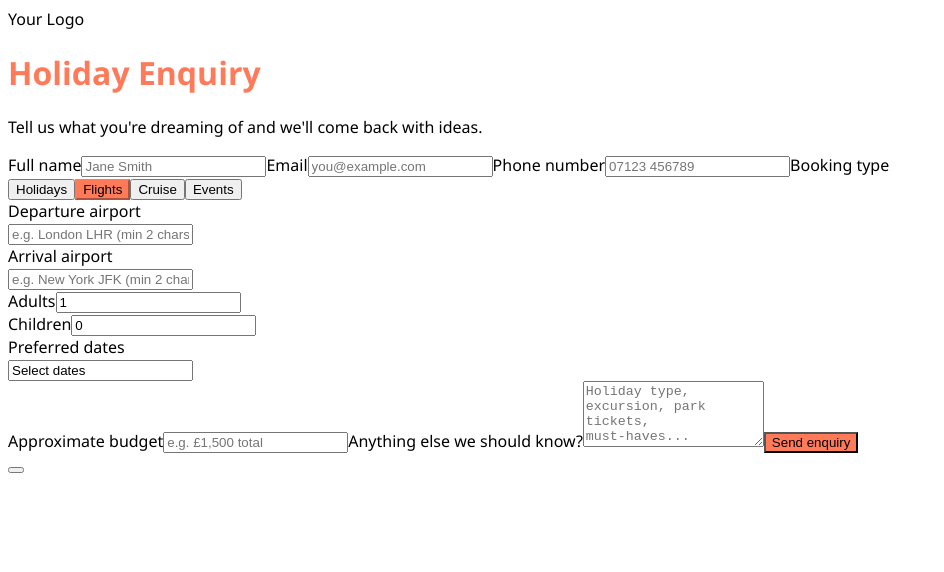
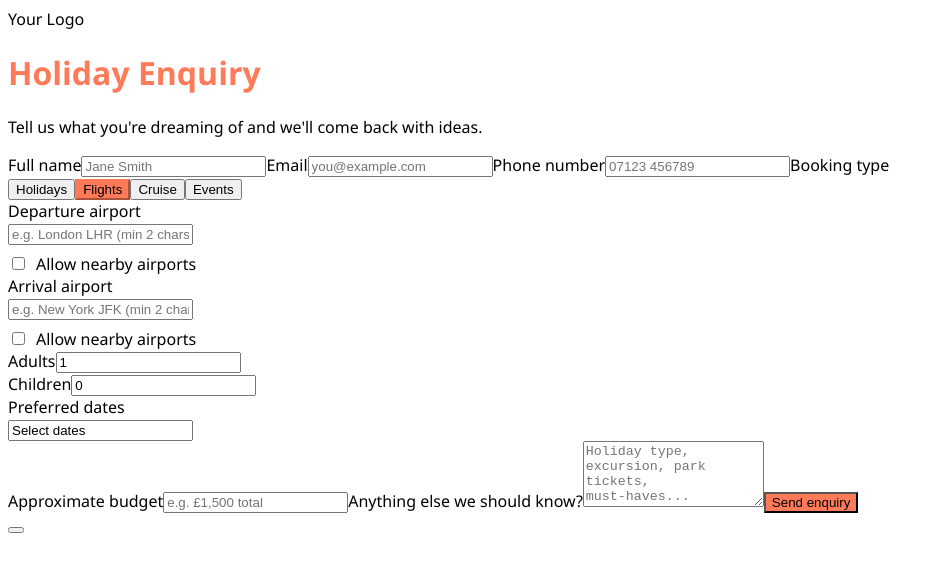
Before and after one commit to 8408donne/TravelForm, a React (Vite) app: page / in a window 1280 px wide. Both pictures are taken after a click on the button "Flights". Shown: the top 572 px of the page, without its empty margins (0-944 px from the left). Built offline with nearby package versions, Linux system fonts and the light colour scheme; the HTML template or start-up script is replaced by a standard one.

Commit message:
airport update to allow for nearby airports

```diff
--- a/api/send-enquiry.js
+++ b/api/send-enquiry.js
@@ -43,8 +43,8 @@ export default async function handler(req, res) {
       `;
     } else if (enquiry.bookingType === "flights") {
       typeSpecificHtml = `
-        <p><strong>Departure Airport:</strong> ${escapeHtml(enquiry.departureAirport || "")}</p>
-        <p><strong>Arrival Airport:</strong> ${escapeHtml(enquiry.arrivalAirport || "")}</p>
+        <p><strong>Departure Airport:</strong> ${escapeHtml(enquiry.departureAirport || "")}${enquiry.allowNearbyDeparture ? " (nearby airports OK)" : ""}</p>
+        <p><strong>Arrival Airport:</strong> ${escapeHtml(enquiry.arrivalAirport || "")}${enquiry.allowNearbyArrival ? " (nearby airports OK)" : ""}</p>
         ${roomDetailsHtml}
         <p><strong>Dates:</strong> ${escapeHtml(enquiry.dateFrom || "")} to ${escapeHtml(enquiry.dateTo || "")}</p>
         <p><strong>Nights:</strong> ${enquiry.nights || ""}</p>
--- a/src/App.jsx
+++ b/src/App.jsx
@@ -30,6 +30,8 @@ export default function App() {
     departureAirport: "",
     arrivalAirport: "",
     allowNearbyAirports: false,
+    allowNearbyDeparture: false,
+    allowNearbyArrival: false,
     destination: "",
     boardBasis: "",
     departurePort: "",
@@ -99,8 +101,10 @@ export default function App() {
         const filtered = WORLD_AIRPORTS.filter((airport) =>
           airport.code.toUpperCase().includes(value.toUpperCase()) ||
           airport.city.toUpperCase().includes(value.toUpperCase()) ||
-          airport.name.toUpperCase().includes(value.toUpperCase())
+          airport.name.toUpperCase().includes(value.toUpperCase()) ||
+          airport.country.toUpperCase().includes(value.toUpperCase())
         );
+        filtered.push({ code: "CUSTOM", name: value, city: "", country: "(custom entry)" });
         setArrivalSuggestions(filtered);
       } else {
         setArrivalSuggestions([]);
@@ -151,7 +155,11 @@ export default function App() {
   };
 
   const handleArrivalSelect = (airport) => {
-    setForm((p) => ({ ...p, arrivalAirport: `${airport.name}, ${airport.city} (${airport.code})` }));
+    if (airport.code === "CUSTOM") {
+      setForm((p) => ({ ...p, arrivalAirport: airport.name }));
+    } else {
+      setForm((p) => ({ ...p, arrivalAirport: `${airport.name}, ${airport.city} (${airport.code})` }));
+    }
     setArrivalSuggestions([]);
   };
 
@@ -283,6 +291,8 @@ export default function App() {
           departureAirport: "",
           arrivalAirport: "",
           allowNearbyAirports: false,
+          allowNearbyDeparture: false,
+          allowNearbyArrival: false,
           destination: "",
           boardBasis: "",
           departurePort: "",
@@ -451,6 +461,17 @@ export default function App() {
                   </div>
                 )}
               </div>
+              <div style={{ marginTop: "8px" }}>
+                <label style={{ display: "flex", alignItems: "center", fontWeight: "normal", gap: "8px" }}>
+                  <input
+                    type="checkbox"
+                    name="allowNearbyDeparture"
+                    checked={form.allowNearbyDeparture}
+                    onChange={handleChange}
+                  />
+                  Allow nearby airports
+                </label>
+              </div>
 
               <label>Arrival airport</label>
               <div className="airport-wrapper">
@@ -469,11 +490,26 @@ export default function App() {
                         className="airport-item"
                         onClick={() => handleArrivalSelect(airport)}
                       >
-                        <strong>{airport.code}</strong> - {airport.name}, {airport.city}, {airport.country}
+                        {airport.code === "CUSTOM" ? (
+                          <em>Use: "{airport.name}"</em>
+                        ) : (
+                          <><strong>{airport.code}</strong> - {airport.name}, {airport.city}, {airport.country}</>
+                        )}
                       </div>
                     ))}
                   </div>
                 )}
+              </div>
+              <div style={{ marginTop: "8px" }}>
+                <label style={{ display: "flex", alignItems: "center", fontWeight: "normal", gap: "8px" }}>
+                  <input
+                    type="checkbox"
+                    name="allowNearbyArrival"
+                    checked={form.allowNearbyArrival}
+                    onChange={handleChange}
+                  />
+                  Allow nearby airports
+                </label>
               </div>
             </>
           )}
```
